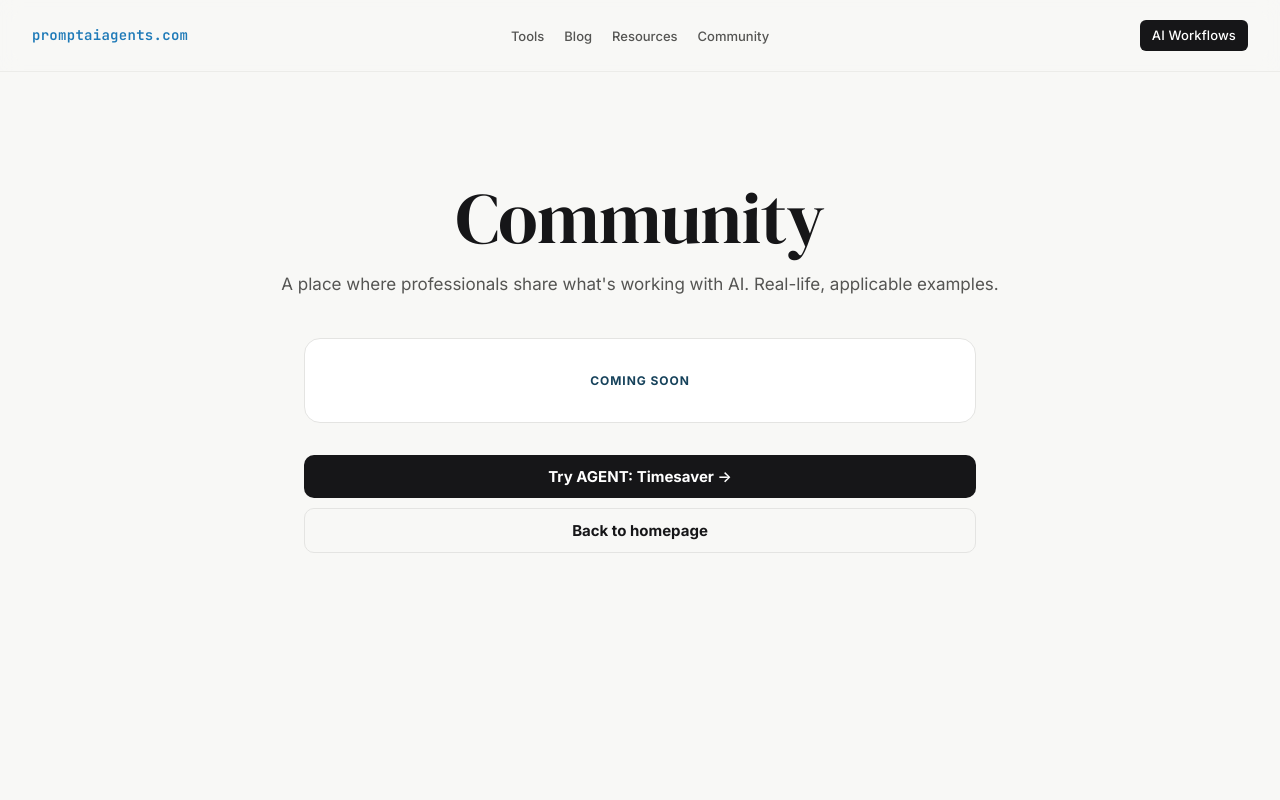
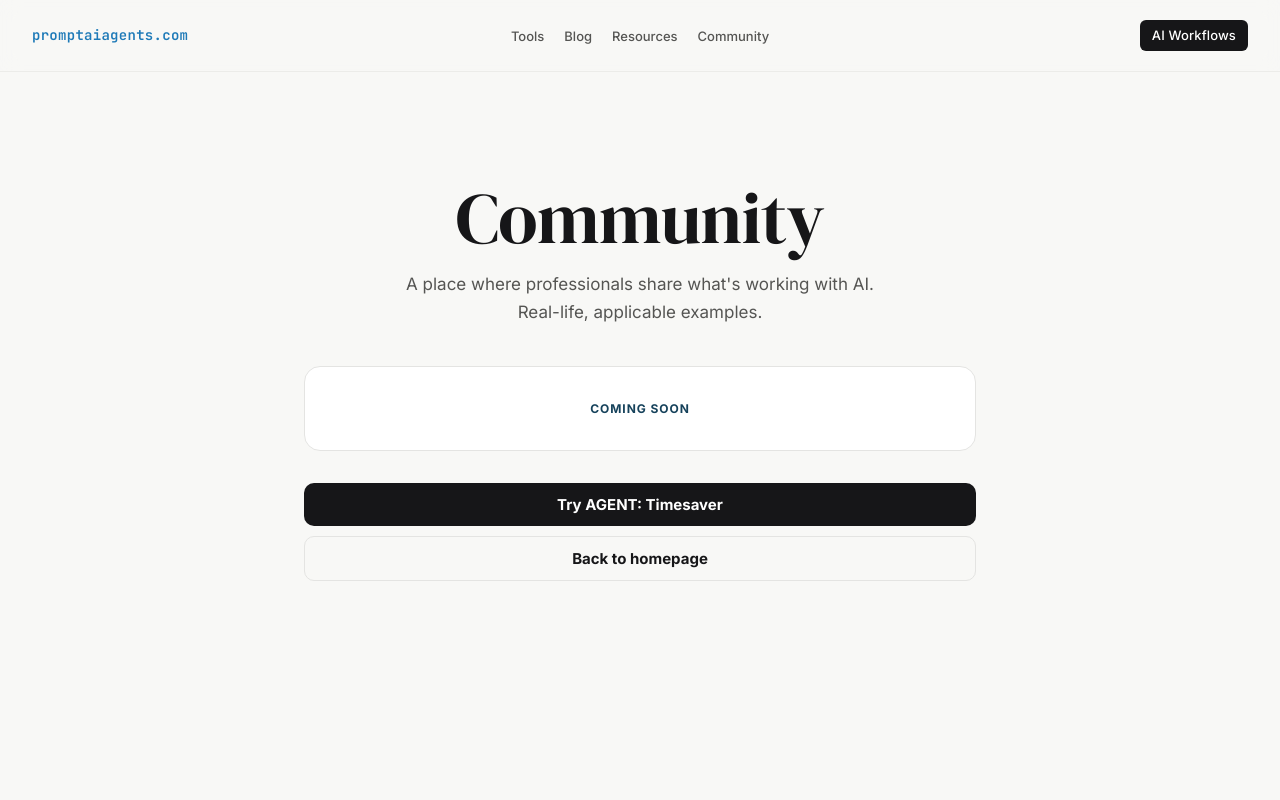
Before and after one commit to coolcalvin457-tech/agent-timesaver-nextjs, a Next.js app: page /community in a window 1280 px wide. Shown: the top 800 px of the page. Built offline with nearby package versions, Linux system fonts and the light colour scheme.

Commit message:
Remove arrows from CTAs, split Community subheader to two lines

```diff
--- a/app/community/page.tsx
+++ b/app/community/page.tsx
@@ -31,7 +31,7 @@ export default function CommunityPage() {
                 margin: "0 auto",
               }}
             >
-              A place where professionals share what&apos;s working with AI.
+              A place where professionals share what&apos;s working with AI.<br />
               Real-life, applicable examples.
             </p>
           </div>
@@ -65,7 +65,7 @@ export default function CommunityPage() {
           {/* CTA */}
           <div style={{ display: "flex", flexDirection: "column", gap: "10px" }}>
             <a href="/#timesaver" className="btn btn-primary btn-full">
-              Try AGENT: Timesaver →
+              Try AGENT: Timesaver
             </a>
             <a href="/" className="btn btn-outline btn-full">
               Back to homepage
--- a/app/guides/page.tsx
+++ b/app/guides/page.tsx
@@ -64,7 +64,7 @@ export default function GuidesPage() {
           {/* CTA */}
           <div style={{ display: "flex", flexDirection: "column", gap: "10px" }}>
             <a href="/#timesaver" className="btn btn-primary btn-full">
-              Try AGENT: Timesaver →
+              Try AGENT: Timesaver
             </a>
             <a href="/" className="btn btn-outline btn-full">
               Back to homepage
```
